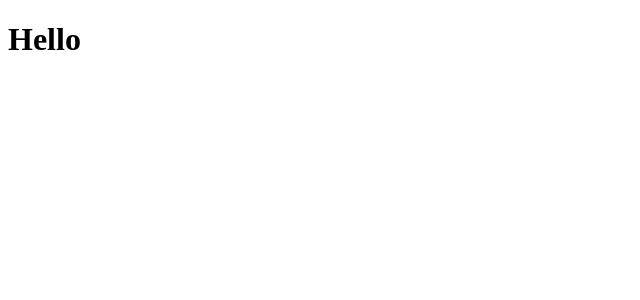
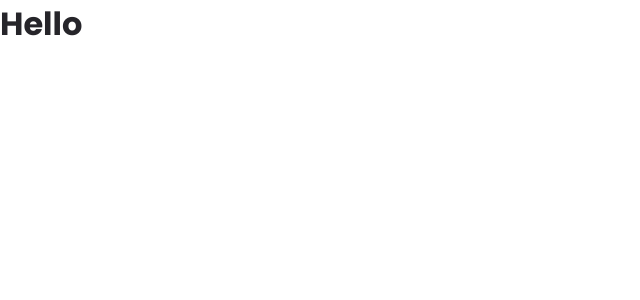
Before and after one commit to LukeGibran/react-carousel-liuk, a React app: page / in a window 1280 px wide. Shown: the top 300 px of the page, without its empty margins (0-640 px from the left). Built offline with nearby package versions, Linux system fonts and the light colour scheme.

Commit message:
Added the basic styles and color schemes to be use.

```diff
--- /dev/null
+++ b/src/client/scss/_variables.scss
@@ -0,0 +1,10 @@
+@import url('https://fonts.googleapis.com/css2?family=Poppins:wght@200;300;400;500;600;700;800;900&display=swap');
+
+$primary: #363c94;
+$secondary: #f6c43f;
+$tertiary: #a1d4ef;
+$white: #f7f6fe;
+$black: #26252a;
+$danger: #9c453b;
+
+$shadow: 0 1px 3px 0 rgba(0, 0, 0, 0.1), 0 1px 2px 0 rgba(0, 0, 0, 0.06);
--- a/src/client/scss/main.scss
+++ b/src/client/scss/main.scss
@@ -0,0 +1,37 @@
+
+// Variables to be use
+@import 'variables';
+
+* {
+    padding: 0;
+    margin: 0;
+    box-sizing: border-box;
+}
+
+body {
+    font-family: 'Poppins', sans-serif;
+    color: $black;
+}
+
+
+// Scrollbars
+
+/* width */
+::-webkit-scrollbar {
+    width: 10px;
+}
+
+/* Track */
+::-webkit-scrollbar-track {
+    background: $primary;
+}
+
+/* Handle */
+::-webkit-scrollbar-thumb {
+    background: $secondary;
+}
+
+/* Handle on hover */
+::-webkit-scrollbar-thumb:hover {
+    background: darken($secondary, 10);
+}
```
